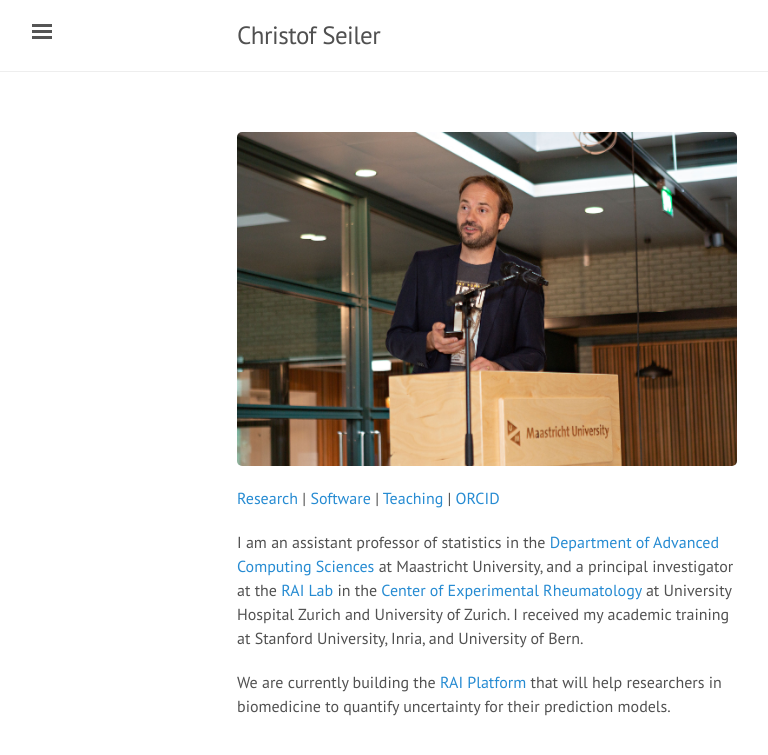
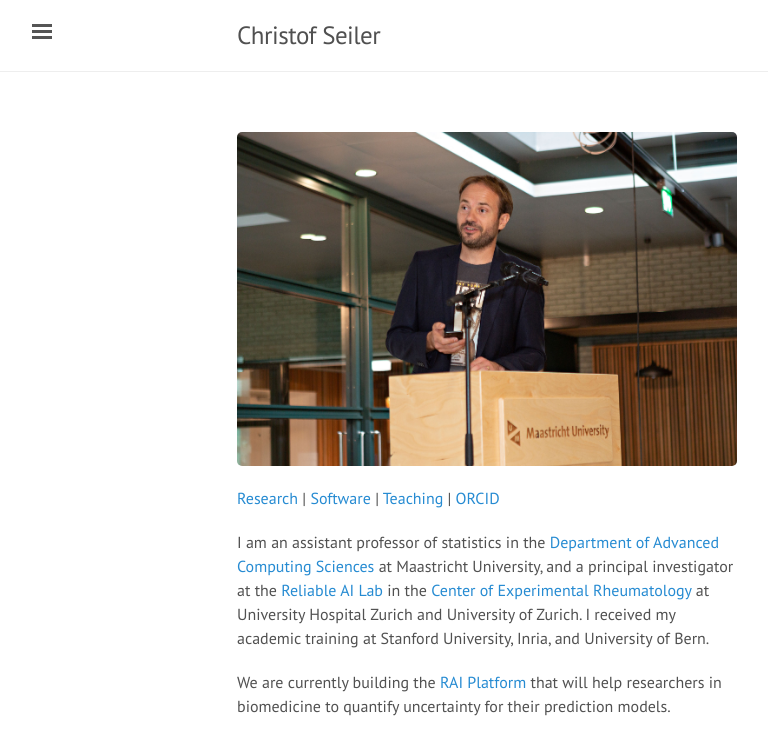
Before and after one commit to ChristofSeiler/ChristofSeiler.github.io, a Jekyll site: the page built from index.html, in a window 1280 px wide. Shown: the top 755 px of the page, without its empty margins (3-771 px from the left). Built offline with Jekyll 4.4.1, drawn with Linux system fonts in a browser that asks for light colours; the list of posts is cut into pages by our own code.

Commit message:
Update index.html

```diff
--- a/index.html
+++ b/index.html
@@ -18,6 +18,6 @@
 <a href="https://orcid.org/0000-0001-8802-3642">ORCID</a>
 </p>
 
-<p class="narrow">I am an assistant professor of statistics in the <a href="https://www.maastrichtuniversity.nl/dacs">Department of Advanced Computing Sciences</a> at Maastricht University, and a principal investigator at the <a href="group/">RAI Lab</a> in the <a href="https://www.usz.ch/en/department/rheumatology/research-at-the-clinic-for-rheumatology/research-focus-of-the-clinic-for-rheumatology/research-group-christof-seiler/">Center of Experimental Rheumatology</a> at University Hospital Zurich and University of Zurich. I received my academic training at Stanford University, Inria, and University of Bern.</p>
+<p class="narrow">I am an assistant professor of statistics in the <a href="https://www.maastrichtuniversity.nl/dacs">Department of Advanced Computing Sciences</a> at Maastricht University, and a principal investigator at the <a href="group/">Reliable AI Lab</a> in the <a href="https://www.usz.ch/en/department/rheumatology/research-at-the-clinic-for-rheumatology/research-focus-of-the-clinic-for-rheumatology/research-group-christof-seiler/">Center of Experimental Rheumatology</a> at University Hospital Zurich and University of Zurich. I received my academic training at Stanford University, Inria, and University of Bern.</p>
 
 <p class="narrow">We are currently building the <a href="http://rai.uzh.ch/">RAI Platform</a> that will help researchers in biomedicine to quantify uncertainty for their prediction models.</p>
```
